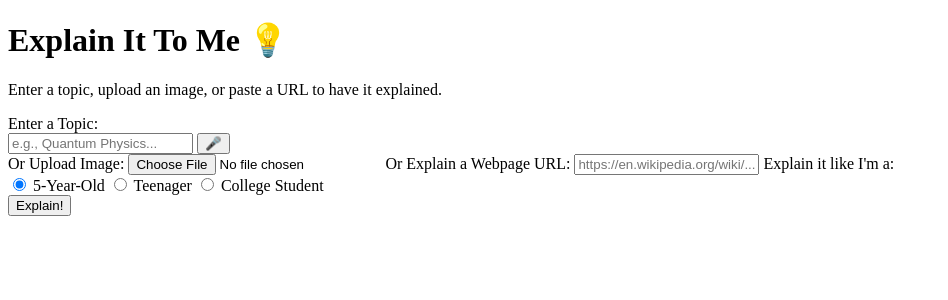
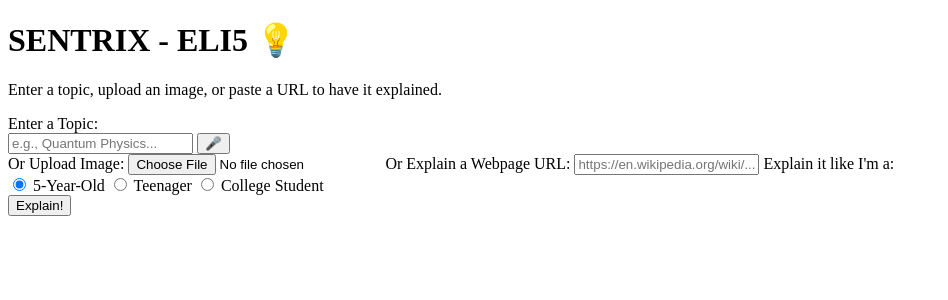
Before and after one commit to hxmd-fr/SENTRIX, a Flask app: page / in a window 1280 px wide. Shown: the top 300 px of the page, without its empty margins (0-948 px from the left). Run offline with Flask 3, Linux system fonts and the light colour scheme.

Commit message:
made minor edits in working on branch main

```diff
--- a/templates/index.html
+++ b/templates/index.html
@@ -3,7 +3,7 @@
 <head>
     <meta charset="UTF-8">
     <meta name="viewport" content="width=device-width, initial-scale=1.0">
-    <title>Explain It To Me</title>
+    <title>SENTRIX - ELI5</title>
     <script src="https://cdn.jsdelivr.net/npm/marked/marked.min.js"></script>
     <link rel="stylesheet" href="{{ url_for('static', filename='style.css') }}">
     <link rel="preconnect" href="https://fonts.googleapis.com">
@@ -12,7 +12,7 @@
 </head>
 <body>
     <div class="container">
-        <h1>Explain It To Me 💡</h1>
+        <h1>SENTRIX - ELI5 💡</h1>
 
         {% if not chat_history %}
         <p class="subtitle">Enter a topic, upload an image, or paste a URL to have it explained.</p>
```
